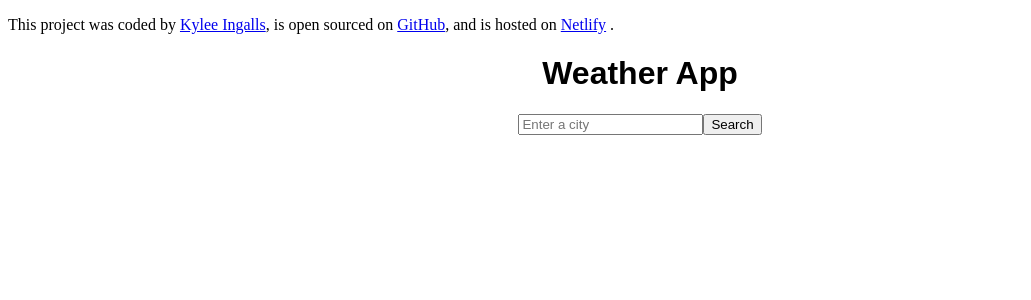
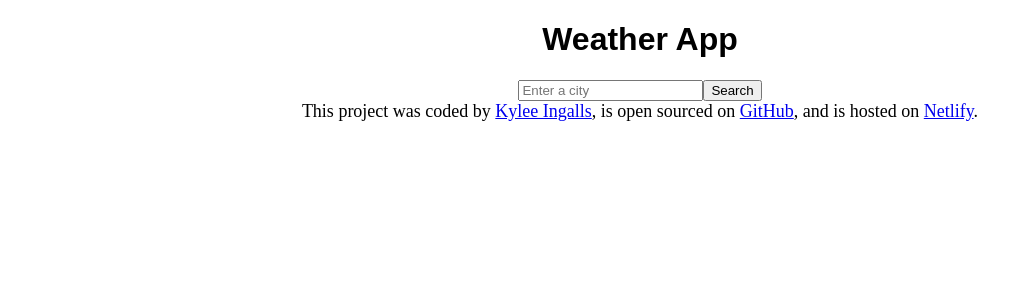
Before and after one commit to kylee-ingalls/react-weather-app, a React (Vite) app: page / in a window 1280 px wide. Shown: the top 300 px of the page, without its empty margins (0-1031 px from the left). Built offline with nearby package versions, Linux system fonts and the light colour scheme.

Commit message:
moved and centered footer

```diff
--- a/index.html
+++ b/index.html
@@ -6,6 +6,9 @@
     <meta name="viewport" content="width=device-width, initial-scale=1.0" />
     <title>react-weather-app</title>
   </head>
+  <body>
+    <div id="root"></div>
+    <script type="module" src="/src/main.jsx"></script>
     <footer>
       <p>
         This project was coded by
@@ -26,12 +29,8 @@
           target="_blank"
           rel="noopener noreferrer"
           >Netlify</a
-      >
-      .
+        >.
       </p>
     </footer>
-  <body>
-    <div id="root"></div>
-    <script type="module" src="/src/main.jsx"></script>
   </body>
 </html>
--- a/src/index.css
+++ b/src/index.css
@@ -2,3 +2,9 @@
   font-family: sans-serif;
   text-align: center;
 }
+
+p {
+  font-size: 18px;
+  margin: 0;
+  text-align: center;
+}
```
Lines whose indentation alone changed are shown as unchanged.
